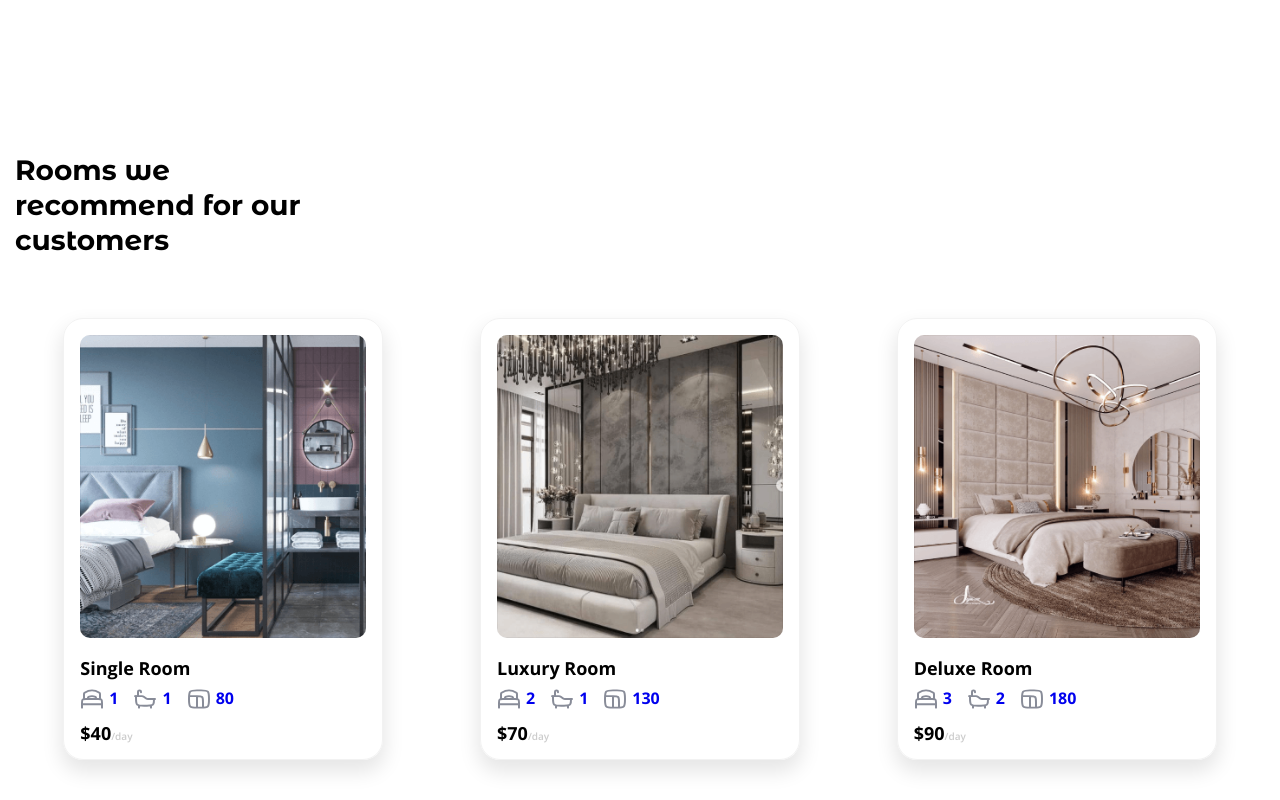
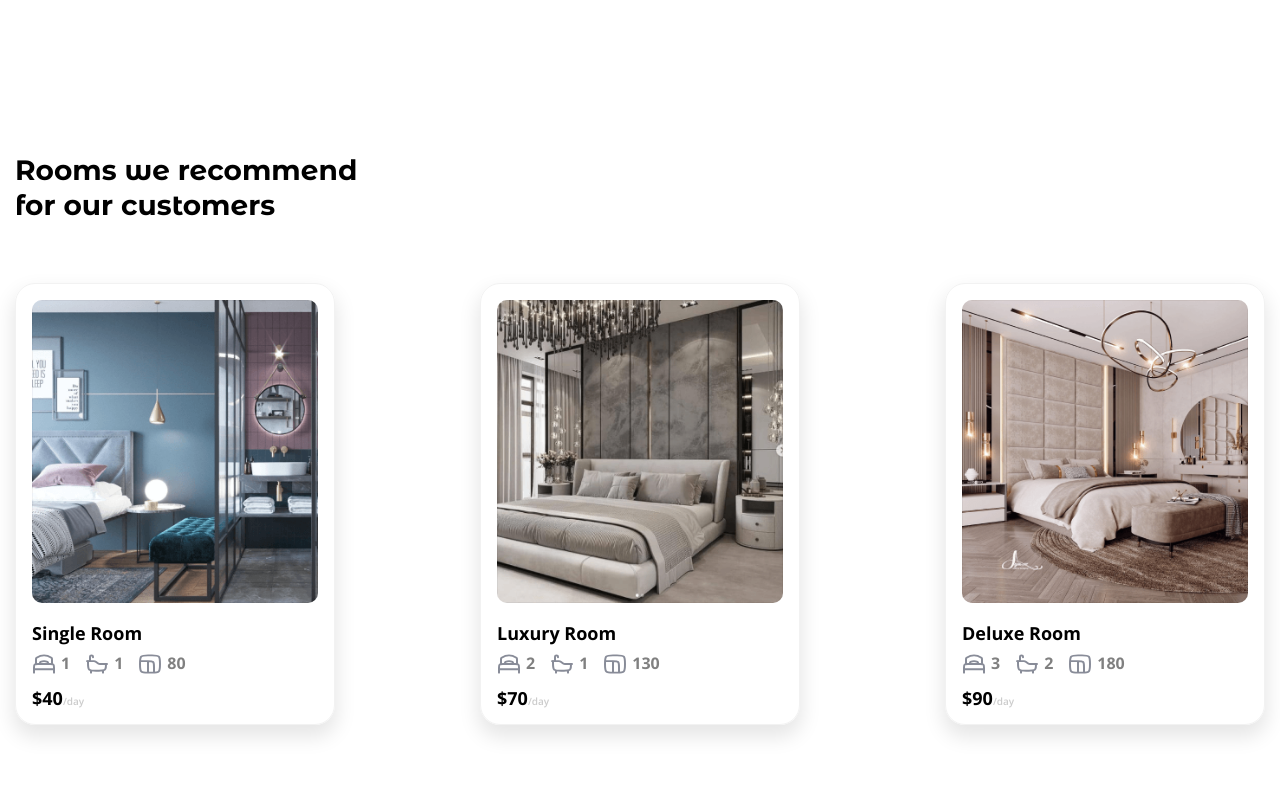
Before and after one commit to bekzodxudaybergenow/hotel-landing-page, a plain HTML site: page index.html in a window 1280 px wide. Shown: the part 1226-2026 px from the top of the page. After the commit the page ends 1991 px from the top, so only its background shows below. Drawn offline with Linux system fonts and the light colour scheme.

Commit message:
Update the styles of the Rooms section

```diff
--- a/scss/block/_rooms.scss
+++ b/scss/block/_rooms.scss
@@ -2,7 +2,7 @@
     padding-top: 70px;
 }
 .rooms-title {
-    max-width: 320px;
+    max-width: 360px;
     font-size: 24px;
     line-height: 30px;
     margin: 0 auto;
@@ -58,7 +58,7 @@
     & span {
         font-weight: 700;
         font-size: 16px;
-        color: var(--accennt-color3);
+        color: var(--accent-color3);
     }
 }
 .rooms-card__price {
@@ -87,7 +87,7 @@
 @media screen and (min-width: 1024px) {
     .rooms-list {
         column-gap: 0;
-        justify-content: space-around;
+        justify-content: space-between;
         margin-top: 60px;
     }
     .rooms-title {
@@ -95,8 +95,3 @@
         margin: 0;
     }
 }
-@media screen and (min-width: 1440px) {
-    .rooms-list {
-        justify-content: space-between;
-    }
-}
```
Also changed, not shown: css/main.css.
